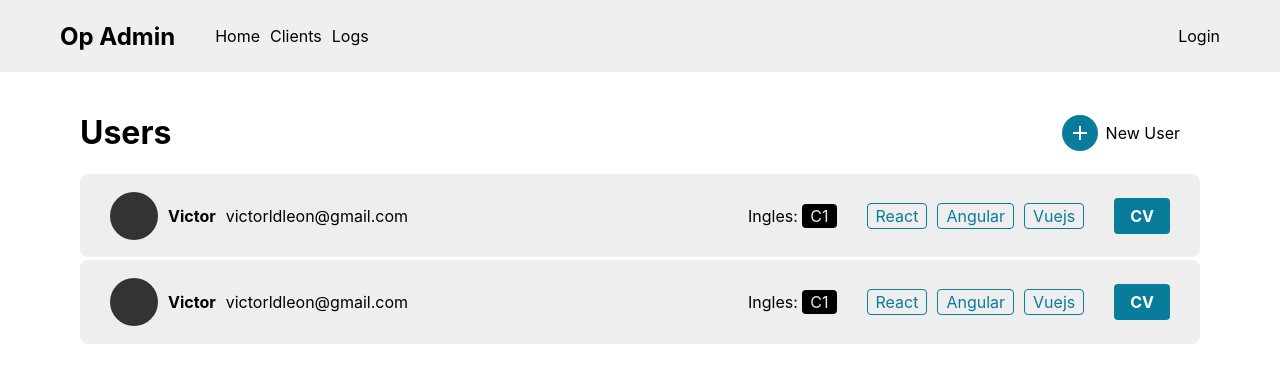
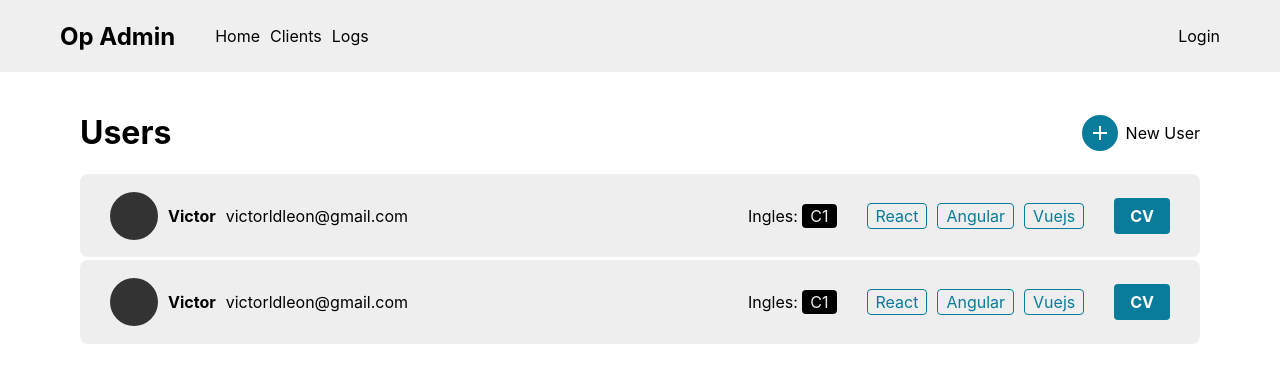
Before and after one commit to victorldleon/operations-admin, a React (Create React App) app: page / in a window 1280 px wide. Shown: the top 382 px of the page. Built offline with nearby package versions, Linux system fonts and the light colour scheme.

Commit message:
style tweaks

```diff
--- a/src/pages/Users/Users.css
+++ b/src/pages/Users/Users.css
@@ -2,7 +2,6 @@
     align-items: center;
     display: flex;
     justify-content: space-between;
-    padding-right: 20px;
 }
 .sub-header .row  {
     align-items: center;
```
